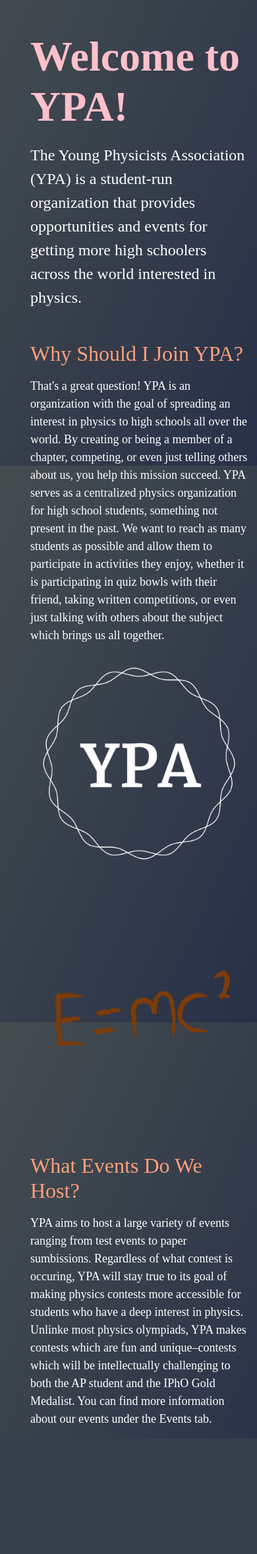
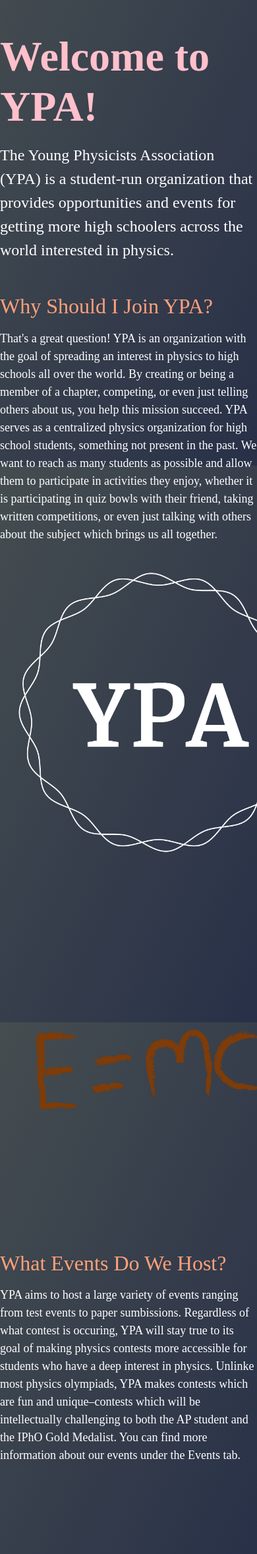
Before and after one commit to sidudaav/YPA, a Django app: page / in a window 390 px wide; the page is wider, and only the part inside the window is pictured. Shown: the part 138-2494 px from the top of that part at 66% size. Before the commit the page ends 2295 px from the top of that part, so only its background shows below. Run offline with Django 3.2, Linux system fonts and the light colour scheme; some libraries are stand-ins or nearby versions.

Commit message:
Changed some CSS, fixed home page layout

```diff
--- a/ypa_app/static/ypa_app/css/home.css
+++ b/ypa_app/static/ypa_app/css/home.css
@@ -19,7 +19,8 @@ div.information {
 }
 
 img.home-img {
-    max-width: 100%;
+    height: 30rem;
+    width: auto;
 }
 
 .center {
--- a/ypa_app/templates/base.html
+++ b/ypa_app/templates/base.html
@@ -40,7 +40,7 @@
 
     <nav class="navbar navbar-expand-lg bg-darker sticky-top mb-3">
         <div class="navbar-header">
-            <a class="navbar-brand ml-5" href="{% url 'home' %}"><img class="home-img img-responsive"
+            <a class="navbar-brand ml-5" href="{% url 'home' %}"><img class="img-responsive"
                     src="{% static 'ypa_app/images/Logos/white_logo_transparent_background.png' %}" height="70"></a>
         </div>
         <ul class="nav navbar-nav">
@@ -70,7 +70,15 @@
         {% endfor %}
         {% endif %}
         {% block content %}{% endblock %}
+
+        <br>
+        <br>
+        <br>
+        <br>
+        <br>
     </div>
+
+
 
 
     <script src="https://code.jquery.com/jquery-3.3.1.slim.min.js"
--- a/ypa_app/templates/home.html
+++ b/ypa_app/templates/home.html
@@ -7,7 +7,7 @@
 
 {% block content %}
 
-<div class="container row mt-5 ml-3 mr-3">
+<div class="row mt-5">
     <div class="col-md-1"></div>
     <div class="col-md-6">
         <h1 class="welcome-banner-header">Welcome to YPA!</h1>
@@ -32,13 +32,16 @@
         <img class="home-img img-responsive"
             src="{% static 'ypa_app/images/Logos/white_logo_transparent_background.png' %}">
     </div>
+    <div class="col-md-1"></div>
 </div>
 
-<div class="container row mt-5 ml-3 mr-3">
-    <div class="col-md-4 center">
+<div class="row mt-5">
+    <div class="col-sm-1"></div>
+    <div class="col-md-3 center">
         <img class="home-img img-responsive" src="{% static 'ypa_app/images/emc2.png' %}">
     </div>
-    <div class="col-md-6">
+    <div class="col-md-2"></div>
+    <div class="col-md-5">
         <h2 class="mt-5 mb-3 what-events">What Events Do We Host?</h2>
         <p class="what-events">
             YPA aims to host a large variety of events ranging from test events to paper
@@ -49,6 +52,7 @@
             information about our events under the Events tab.
         </p>
     </div>
+    <div class="col-md-1"></div>
 </div>
 
 {% endblock %}
```
